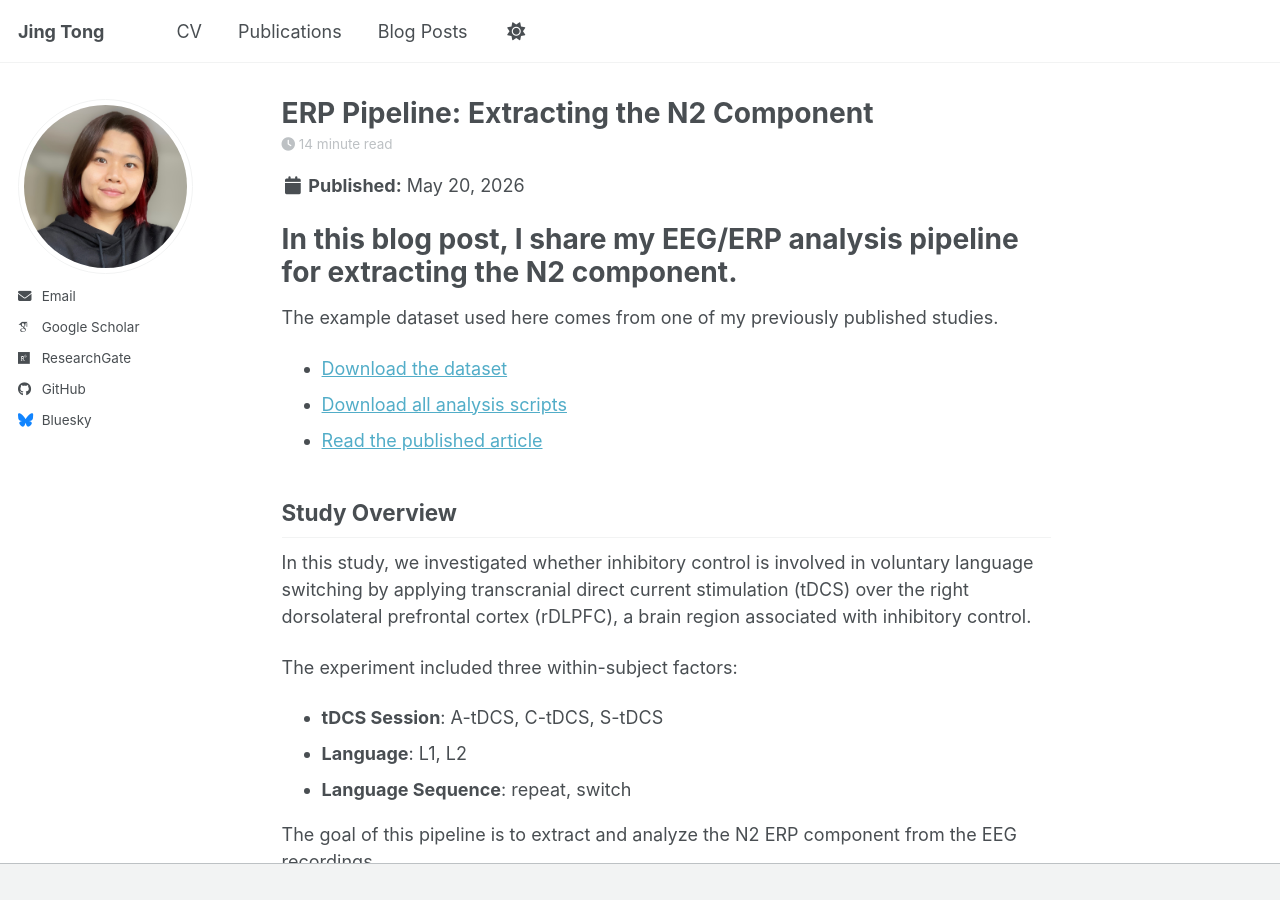
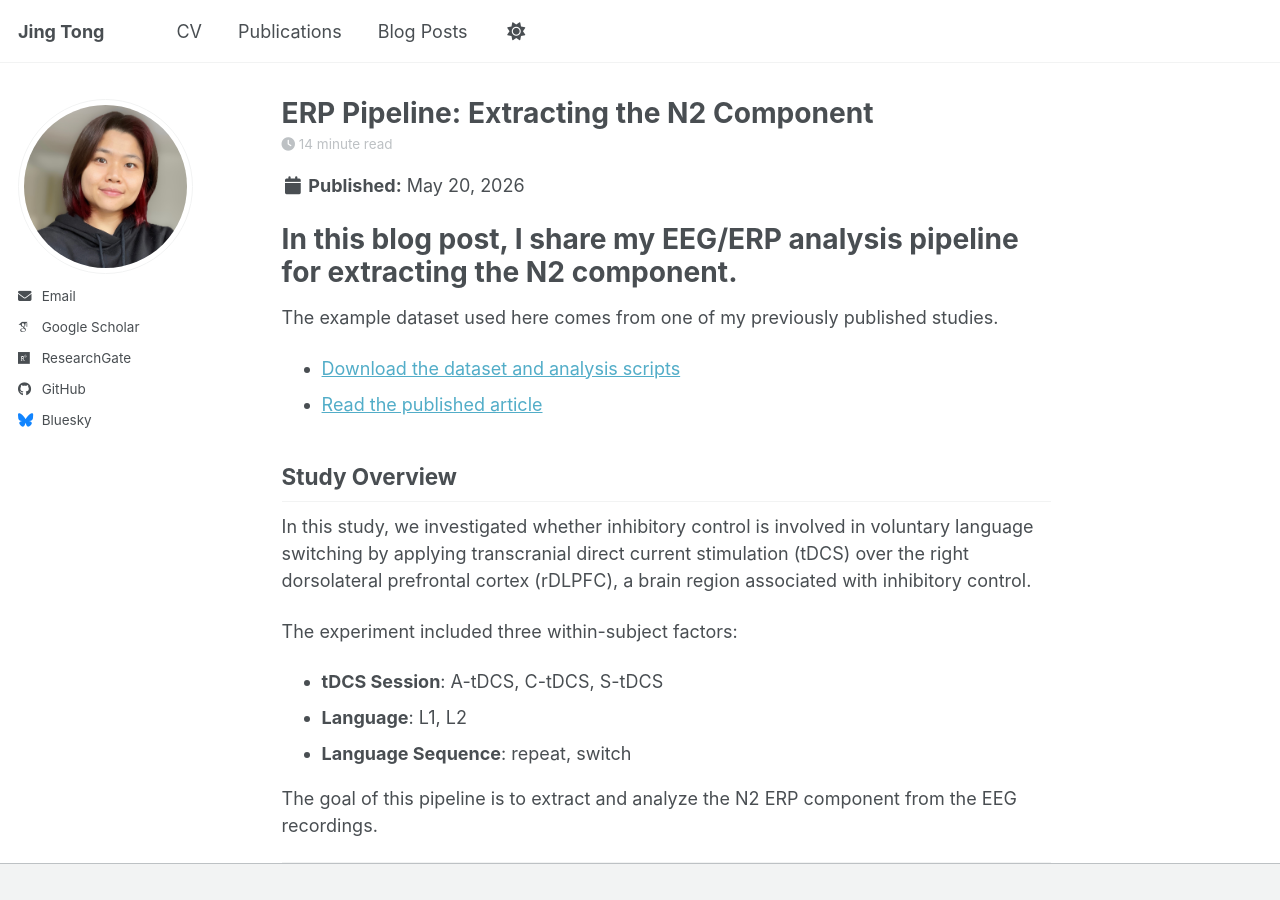
Before and after one commit to JingTong01/jingtong01.github.io, a Jekyll site: the page built from _posts/2012-08-14-blog-post-1.md, in a window 1280 px wide and 900 px high. Built offline with Jekyll 4.4.1, drawn with Linux system fonts in a browser that asks for light colours; some web fonts are replaced; a script bundle is joined from its source files by our own code; library files that are not in the unit come from our copies.

Commit message:
Update 2012-08-14-blog-post-1.md

```diff
--- a/_posts/2012-08-14-blog-post-1.md
+++ b/_posts/2012-08-14-blog-post-1.md
@@ -11,8 +11,7 @@ tags:
 
  The example dataset used here comes from one of my previously published studies.
 
-- [Download the dataset](https://osf.io/hbv7z/files/osfstorage)
-- [Download all analysis scripts](#)
+- [Download the dataset and analysis scripts](https://osf.io/hbv7z/files/osfstorage)
 - [Read the published article](https://jingtong01.github.io/files/Is%20inhibition%20involved%20in%20voluntary%20language%20switching.pdf)
 
 ## Study Overview
```
